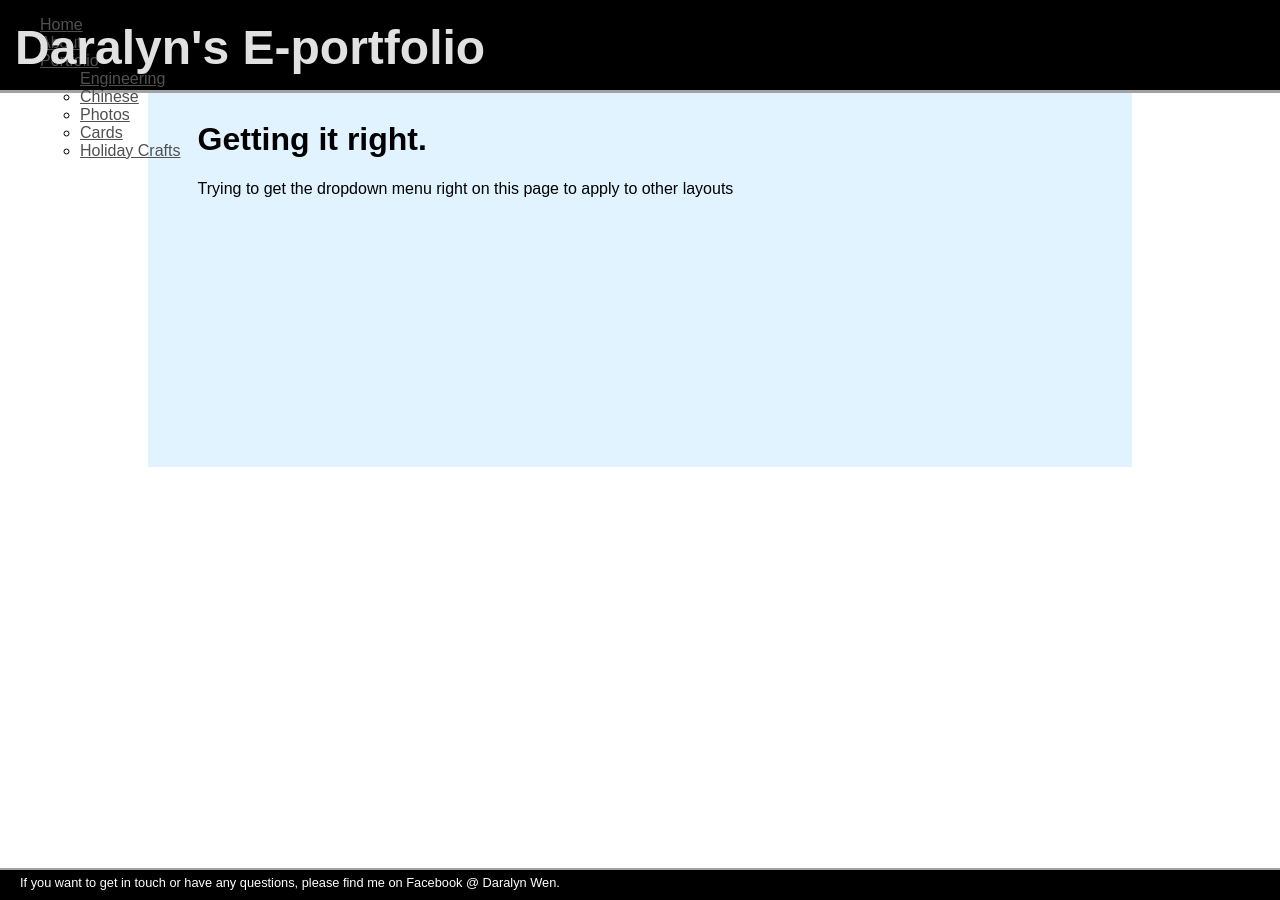
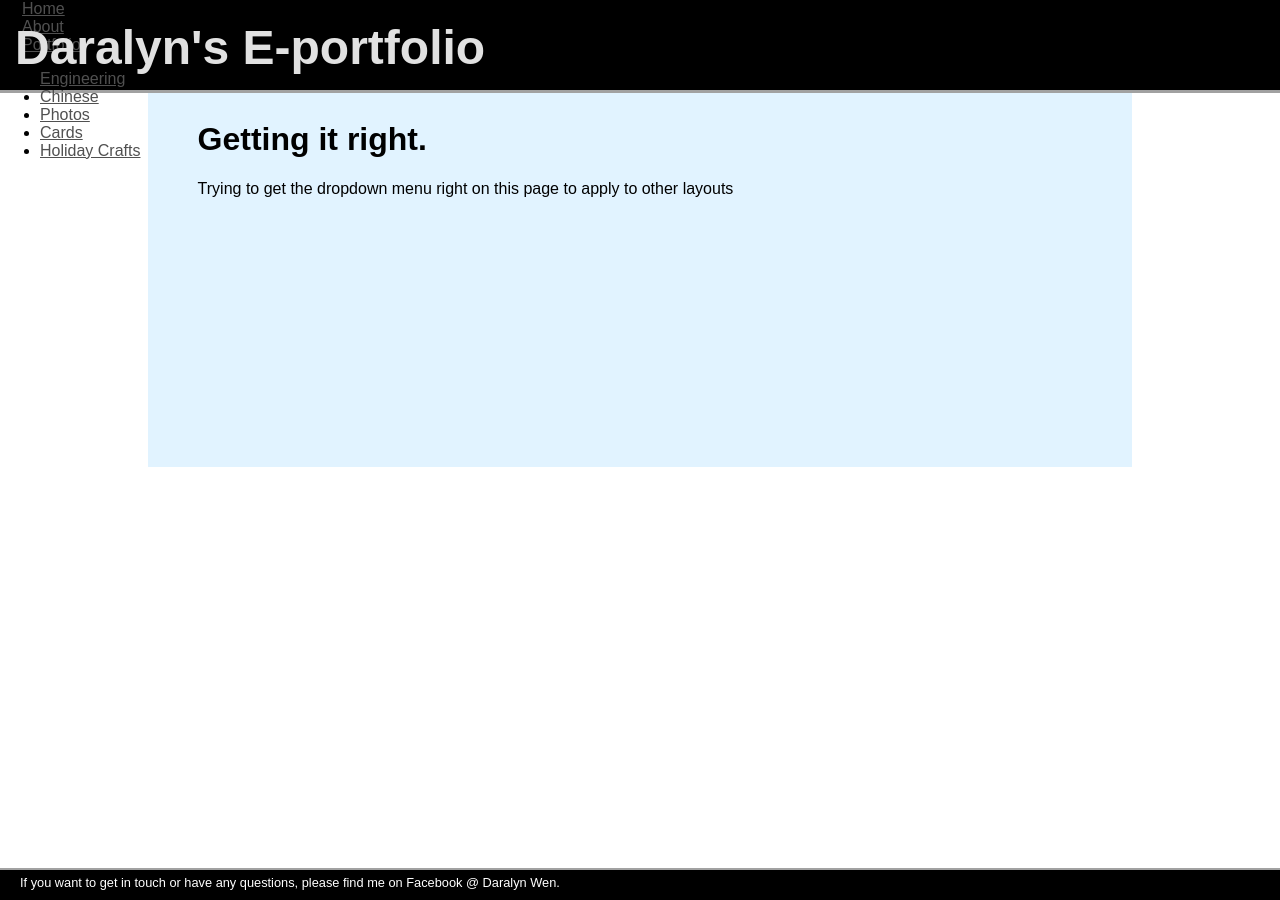
Before and after one commit to daralyn/daralyn.github.io, a Jekyll site: the page built from gettingitrightpage.html, in a window 1280 px wide. Built offline with Jekyll 4.4.1, drawn with Linux system fonts in a browser that asks for light colours.

Commit message:
Update gettingitright.html

```diff
--- a/_layouts/gettingitright.html
+++ b/_layouts/gettingitright.html
@@ -9,11 +9,13 @@
 					<header>
 					<nav>
 						<h2 id="eportfolioheader">Daralyn's E-portfolio</h2>
-					<ul class="menu dropdown" data-dropdown-menu>
+						<div id="nav">
+							<div id="nav-wrapper"
+								<ul>
 									<li><a href="/">Home</a></li>
 									<li><a href="/about">About</a></li>
 									<li><a href="https://daralyn.github.io/portfolio/" class="dropbtn"> Portfolio </a>
-							<ul class="menu">
+										<ul>
 											<li><a href="https://daralyn.github.io/portfolio/engineering/">Engineering</a></li>
 											<li><a href="https://daralyn.github.io/portfolio/chinese/">Chinese</a></li>
 											<li><a href="https://daralyn.github.io/portfolio/photos/">Photos</a></li>
@@ -22,6 +24,8 @@
 										</ul>
 									</li>
 								</ul>
+							</div>
+						</div>
 					</nav>
 
 					</header>
```
Lines whose indentation alone changed are shown as unchanged.
